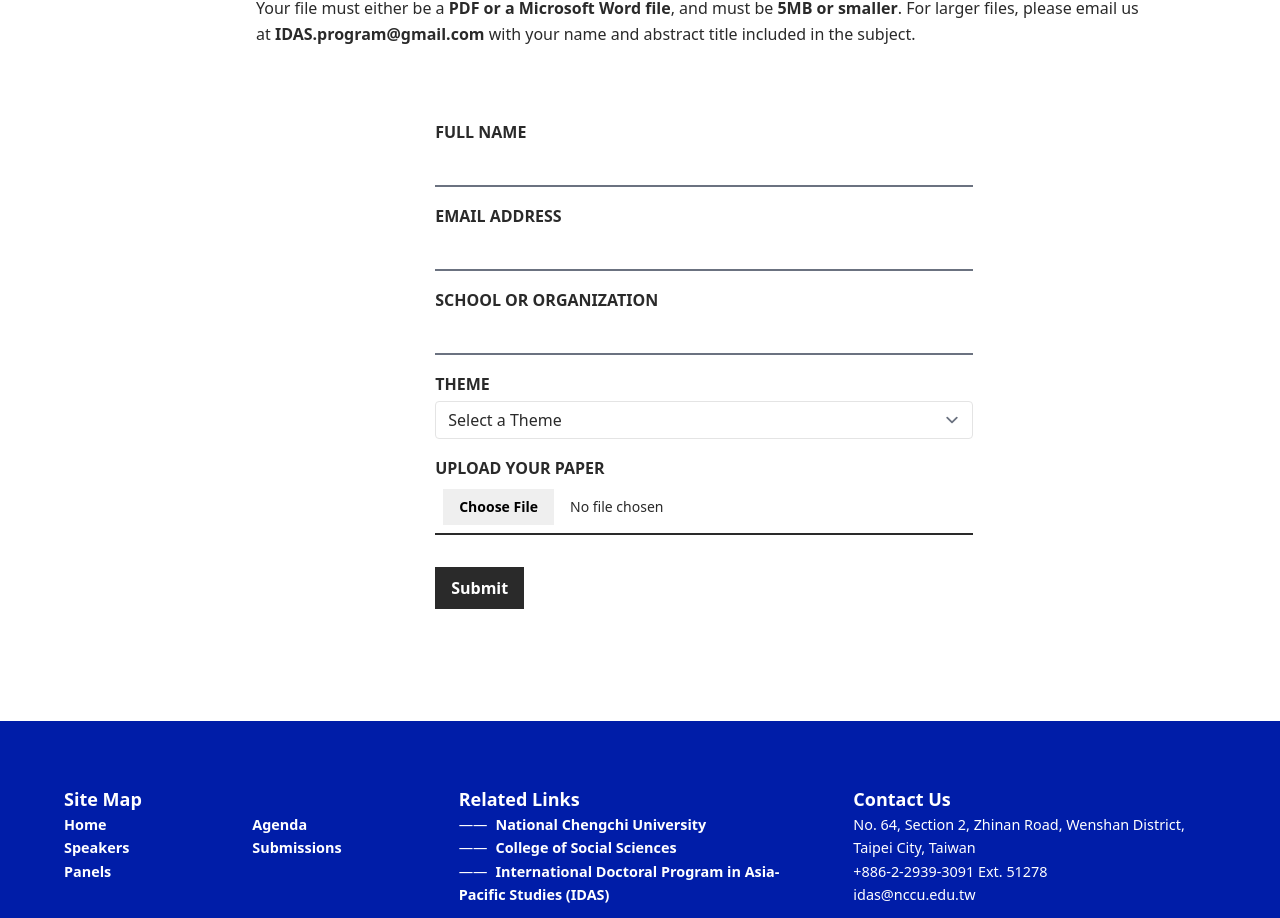
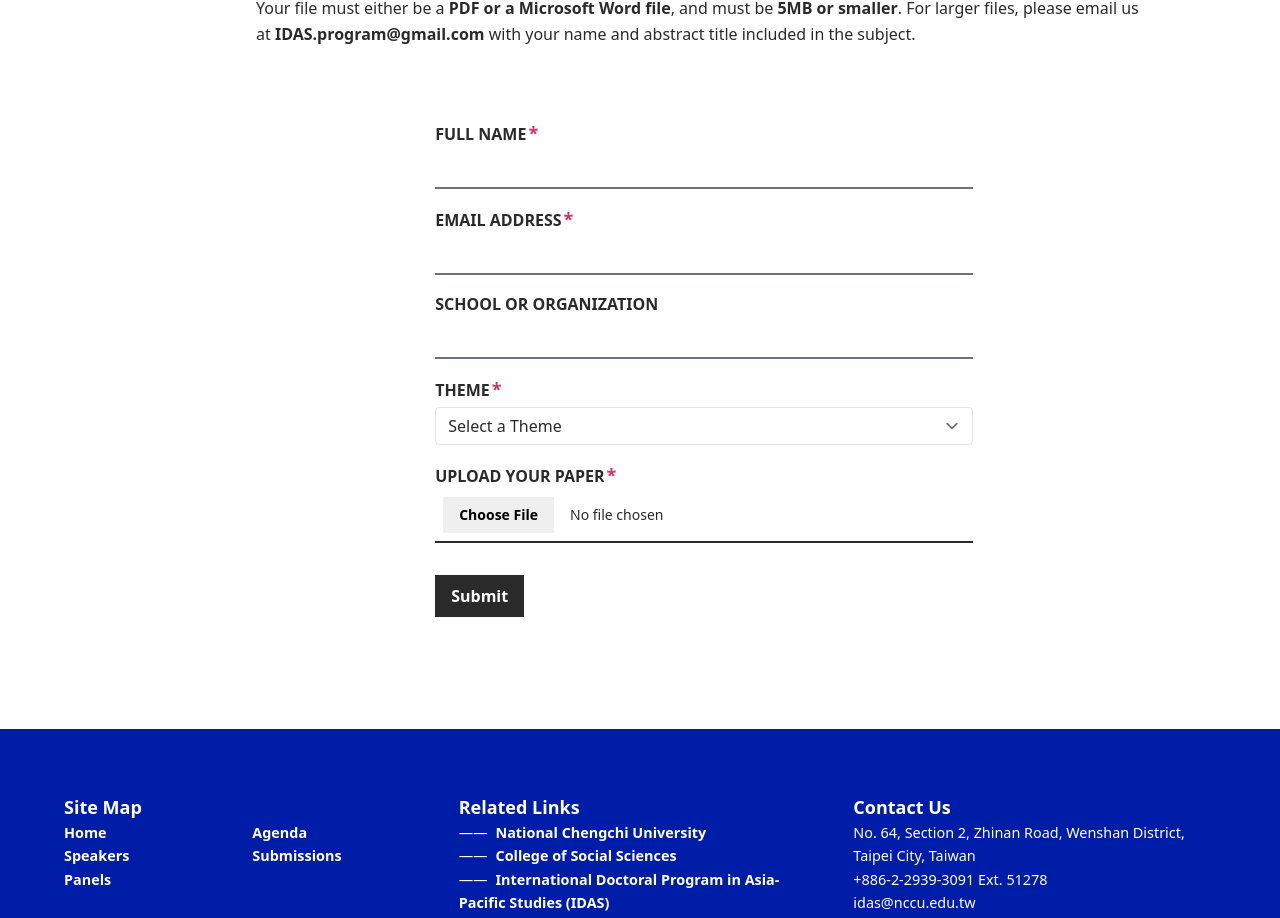
Before and after one commit to msunji/idas-conf, a Next.js app: page /submissions in a window 1280 px wide. Shown: the part 1259-2177 px from the top of the page. Built offline with nearby package versions, Linux system fonts and the light colour scheme.

Commit message:
Add magenta asterisks to required fields

```diff
--- a/pages/submissions.js
+++ b/pages/submissions.js
@@ -119,7 +119,12 @@ const Submissions = () => {
             <form onSubmit={handleSubmit(onSubmit)}>
               <div className="mb-8">
                 <label className="block mb-4">
-                  <span className="uppercase font-semibold">Full Name</span>
+                  <span className="uppercase font-semibold">
+                    Full Name
+                    <span className="font-semibold text-lg text-magenta ml-[2px]">
+                      *
+                    </span>
+                  </span>
                   <input
                     type="text"
                     className="mt-0 block w-full px-2 border-0 border-b-2 border-gray focus:ring-0 focus:border-yellow"
@@ -130,7 +135,12 @@ const Submissions = () => {
                   )}
                 </label>
                 <label className="block mb-4">
-                  <span className="uppercase font-semibold">Email Address</span>
+                  <span className="uppercase font-semibold">
+                    Email Address
+                    <span className="font-semibold text-lg text-magenta ml-[2px]">
+                      *
+                    </span>
+                  </span>
                   <input
                     type="text"
                     className="mt-0 block w-full px-2 border-0 border-b-2 border-gray focus:ring-0 focus:border-yellow"
@@ -151,7 +161,12 @@ const Submissions = () => {
                   />
                 </label>
                 <label className="block mb-4">
-                  <span className="uppercase font-semibold">Theme</span>
+                  <span className="uppercase font-semibold">
+                    Theme
+                    <span className="font-semibold text-lg text-magenta ml-[2px]">
+                      *
+                    </span>
+                  </span>
                   <select
                     {...register('select')}
                     className="form-select appearance-none
@@ -185,6 +200,9 @@ const Submissions = () => {
                 <label className="block mb-4">
                   <span className="uppercase font-semibold">
                     Upload your paper
+                    <span className="font-semibold text-lg text-magenta ml-[2px]">
+                      *
+                    </span>
                   </span>
                   <input
                     type="file"
```
